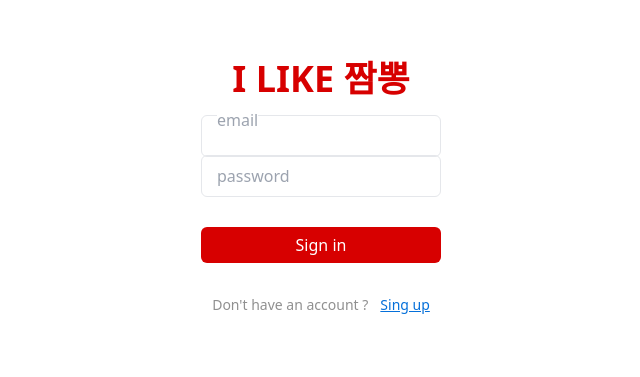
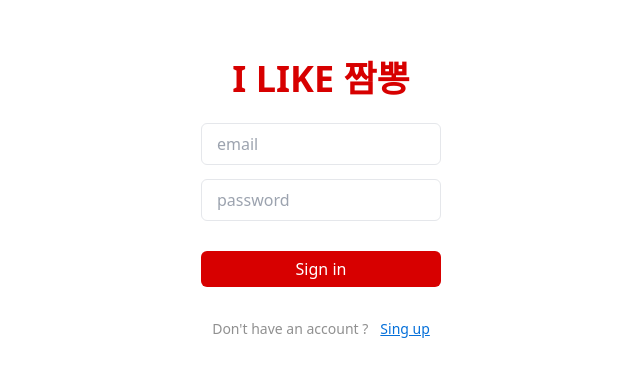
Before and after one commit to yuxincxoi/jjambbong_map, a React app: page / in a window 1280 px wide. Shown: the part 141-518 px from the top of the page, without its empty margins (319-959 px from the left). Built offline with nearby package versions, Linux system fonts and the light colour scheme; no server answers; the HTML template or start-up script is replaced by a standard one.

Commit message:
input 컴포넌트 디자인 수정에 따른 페이지 디자인 수정

```diff
--- a/src/pages/indexPage.tsx
+++ b/src/pages/indexPage.tsx
@@ -40,14 +40,14 @@ function IndexPage() {
   return (
     <div className="mt-[200px]">
       <Title />
-      <form>
+      <form className="mt-6">
         <Input
           type="text"
           placeholder="email"
           name="id"
           value={id}
           onChange={(e) => setId(e.target.value)}
-          className="mt-4"
+          className="mb-2"
         />
         <Input
           type="password"
--- a/src/pages/myPage.tsx
+++ b/src/pages/myPage.tsx
@@ -110,13 +110,13 @@ export default function MyPage() {
       />
       <Nav />
       <Title />
+      <form className="mt-6">
         <Input
           type="text"
           placeholder={name}
           name="name"
           value={name}
           onChange={(e) => setName(e.target.value)}
-        className="mt-4"
         />
         <Input
           type="text"
@@ -145,6 +145,7 @@ export default function MyPage() {
           onClick={handleSubmit}
           className="w-60 h-9 mt-4 px-2 py-1 bg-main-color text-white rounded-md hover:border-main-color hover:text-main-color hover:bg-white"
         />
+      </form>
     </div>
   );
 }
--- a/src/pages/signupPage.tsx
+++ b/src/pages/signupPage.tsx
@@ -83,14 +83,13 @@ export default function SignupPage() {
       <p className="flex justify-center mt-3 text-[#909090] font-thin">
         Create your Account
       </p>
-      <form>
+      <form className="mt-6">
         <Input
           type="text"
           placeholder="name"
           name="name"
           value={name}
           onChange={(e) => setName(e.target.value)}
-          className="mt-3"
         />
         <Input
           type="text"
```
Lines whose indentation alone changed are shown as unchanged.
